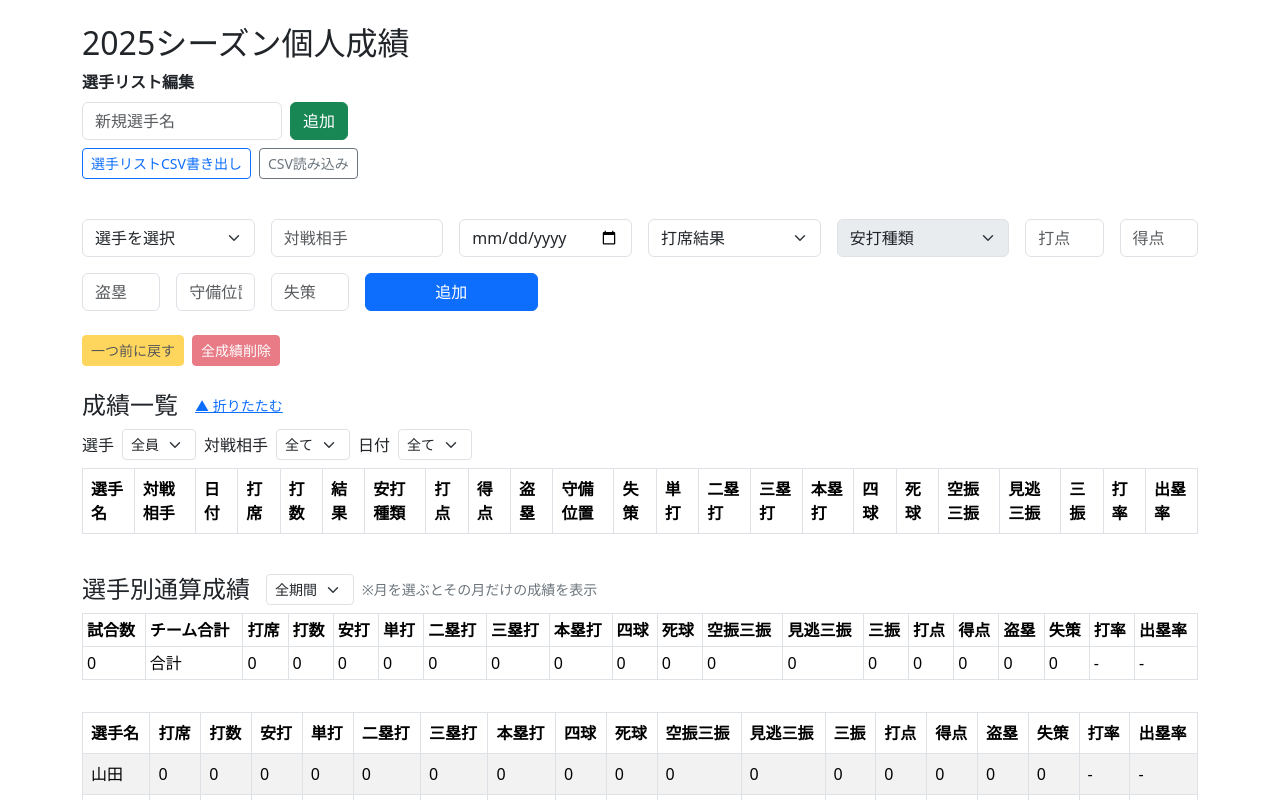
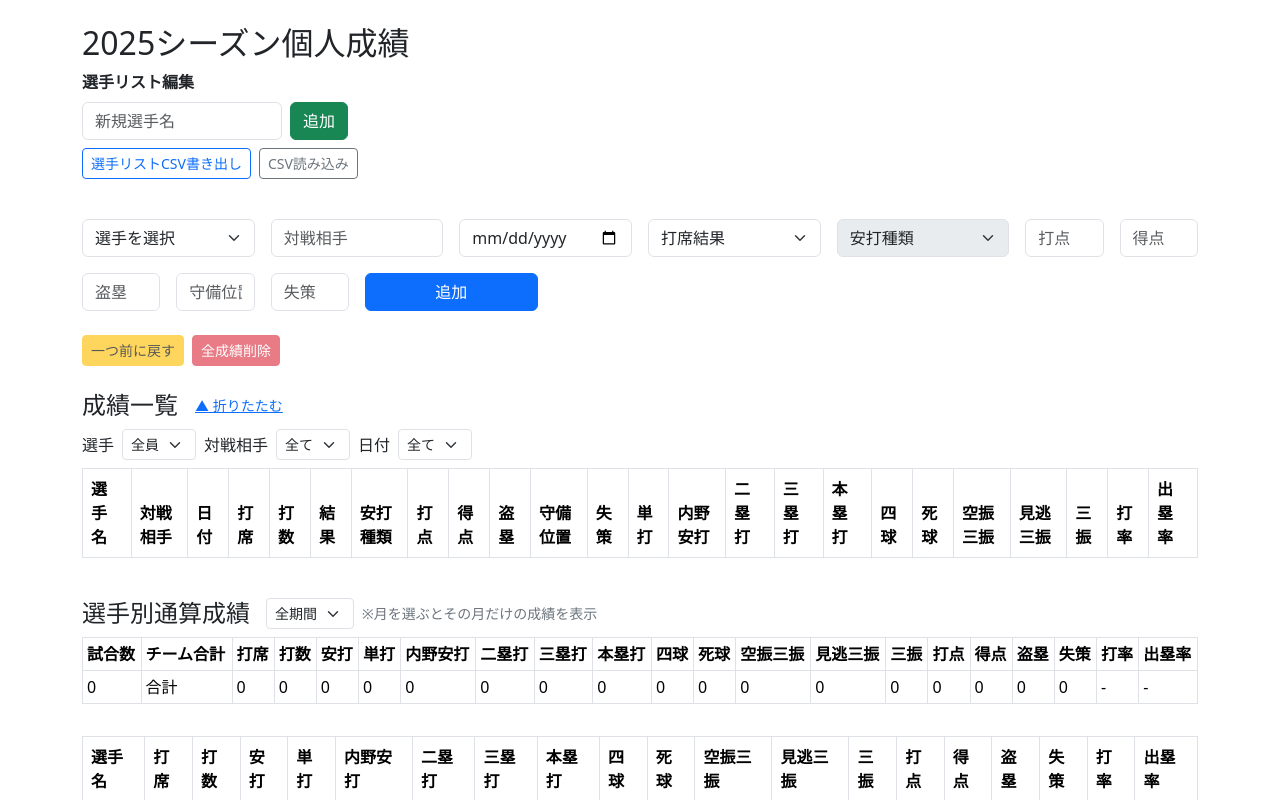
Before and after one commit to barca14-yume/-, a React (Create React App) app: page / in a window 1280 px wide. Shown: the top 800 px of the page. Built offline with nearby package versions, Linux system fonts and the light colour scheme.

Commit message:
feat: 安打種類に内野安打を追加し、集計・表示・入力フォームに対応

```diff
--- a/src/App.js
+++ b/src/App.js
@@ -54,6 +54,7 @@ function calcStats(records) {
         rbi: 0, // 打点
         run: 0, // 得点
         single: 0, // 単打
+        infieldHit: 0, // 内野安打
         double: 0, // 二塁打
         triple: 0, // 三塁打
         hr: 0,     // 本塁打
@@ -78,6 +79,7 @@ function calcStats(records) {
     if (rec.result === 'ヒット') {
       stats[rec.player].h += 1;
       if (rec.hitType === '単打') stats[rec.player].single += 1;
+      if (rec.hitType === '内野安打') stats[rec.player].infieldHit += 1;
       if (rec.hitType === '二塁打') stats[rec.player].double += 1;
       if (rec.hitType === '三塁打') stats[rec.player].triple += 1;
       if (rec.hitType === '本塁打') stats[rec.player].hr += 1;
@@ -660,6 +662,7 @@ function App() {
           <select className="form-select" name="hitType" value={form.hitType} onChange={handleChange} disabled={form.result !== 'ヒット'}>
             <option value="">安打種類</option>
             <option value="単打">単打</option>
+            <option value="内野安打">内野安打</option>
             <option value="二塁打">二塁打</option>
             <option value="三塁打">三塁打</option>
             <option value="本塁打">本塁打</option>
@@ -739,6 +742,7 @@ function App() {
           <th>守備位置</th>
           <th>失策</th>
           <th>単打</th>
+          <th>内野安打</th>
           <th>二塁打</th>
           <th>三塁打</th>
           <th>本塁打</th>
@@ -767,6 +771,7 @@ function App() {
             <td>{rec.position}</td>
             <td>{rec.error}</td>
             <td>{rec.hitType === '単打' ? 1 : 0}</td>
+            <td>{rec.hitType === '内野安打' ? 1 : 0}</td>
             <td>{rec.hitType === '二塁打' ? 1 : 0}</td>
             <td>{rec.hitType === '三塁打' ? 1 : 0}</td>
             <td>{rec.hitType === '本塁打' ? 1 : 0}</td>
@@ -809,6 +814,7 @@ function App() {
         <th>打数</th>
         <th>安打</th>
         <th>単打</th>
+        <th>内野安打</th>
         <th>二塁打</th>
         <th>三塁打</th>
         <th>本塁打</th>
@@ -834,6 +840,7 @@ function App() {
         <td>{Object.values(stats).reduce((sum, s) => sum + (Number(s.ab)||0), 0)}</td>
         <td>{Object.values(stats).reduce((sum, s) => sum + (Number(s.h)||0), 0)}</td>
         <td>{Object.values(stats).reduce((sum, s) => sum + (Number(s.single)||0), 0)}</td>
+        <td>{Object.values(stats).reduce((sum, s) => sum + (Number(s.infieldHit)||0), 0)}</td>
         <td>{Object.values(stats).reduce((sum, s) => sum + (Number(s.double)||0), 0)}</td>
         <td>{Object.values(stats).reduce((sum, s) => sum + (Number(s.triple)||0), 0)}</td>
         <td>{Object.values(stats).reduce((sum, s) => sum + (Number(s.hr)||0), 0)}</td>
@@ -877,6 +884,7 @@ function App() {
               <th style={{cursor:'pointer'}} onClick={() => setSortKey('ab')}>打数</th>
               <th style={{cursor:'pointer'}} onClick={() => setSortKey('h')}>安打</th>
               <th style={{cursor:'pointer'}} onClick={() => setSortKey('single')}>単打</th>
+              <th style={{cursor:'pointer'}} onClick={() => setSortKey('infieldHit')}>内野安打</th>
               <th style={{cursor:'pointer'}} onClick={() => setSortKey('double')}>二塁打</th>
               <th style={{cursor:'pointer'}} onClick={() => setSortKey('triple')}>三塁打</th>
               <th style={{cursor:'pointer'}} onClick={() => setSortKey('hr')}>本塁打</th>
@@ -901,6 +909,7 @@ function App() {
                 <td>{stats[p]?.ab ?? 0}</td>
                 <td>{stats[p]?.h ?? 0}</td>
                 <td>{stats[p]?.single ?? 0}</td>
+                <td>{stats[p]?.infieldHit ?? 0}</td>
                 <td>{stats[p]?.double ?? 0}</td>
                 <td>{stats[p]?.triple ?? 0}</td>
                 <td>{stats[p]?.hr ?? 0}</td>
--- a/src/PlayerDetail.js
+++ b/src/PlayerDetail.js
@@ -23,9 +23,13 @@ function PlayerDetail({ players, stats, records }) {
           <tr><th>打席</th><td>{playerStats.pa}</td></tr>
           <tr><th>打数</th><td>{playerStats.ab}</td></tr>
           <tr><th>安打</th><td>{playerStats.h}</td></tr>
+          <tr><th>単打</th><td>{playerStats.single}</td></tr>
+          <tr><th>内野安打</th><td>{playerStats.infieldHit}</td></tr>
+          <tr><th>二塁打</th><td>{playerStats.double}</td></tr>
+          <tr><th>三塁打</th><td>{playerStats.triple}</td></tr>
+          <tr><th>本塁打</th><td>{playerStats.hr}</td></tr>
           <tr><th>打率</th><td>{playerStats.avg}</td></tr>
           <tr><th>出塁率</th><td>{playerStats.obp}</td></tr>
-          <tr><th>本塁打</th><td>{playerStats.hr}</td></tr>
           <tr><th>打点</th><td>{playerStats.rbi}</td></tr>
           <tr><th>得点</th><td>{playerStats.run}</td></tr>
           <tr><th>盗塁</th><td>{playerStats.sb}</td></tr>
```
